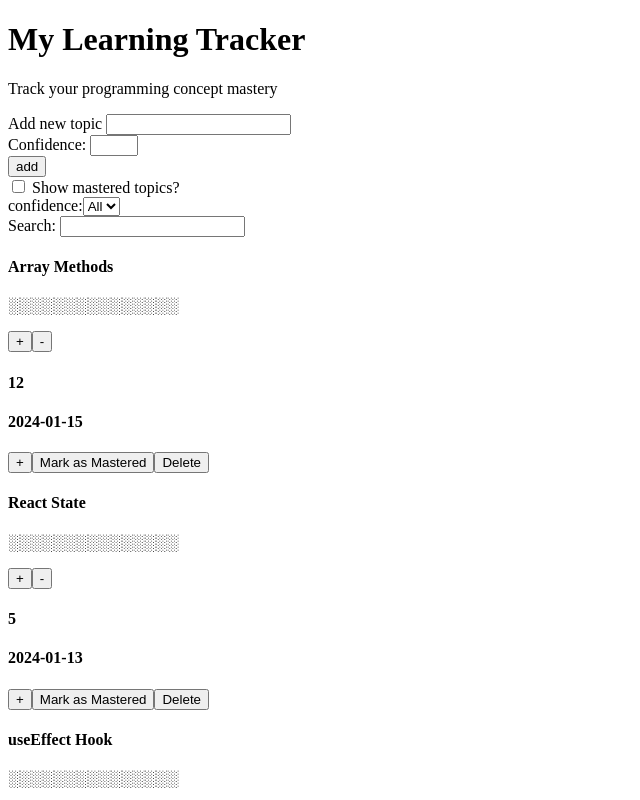
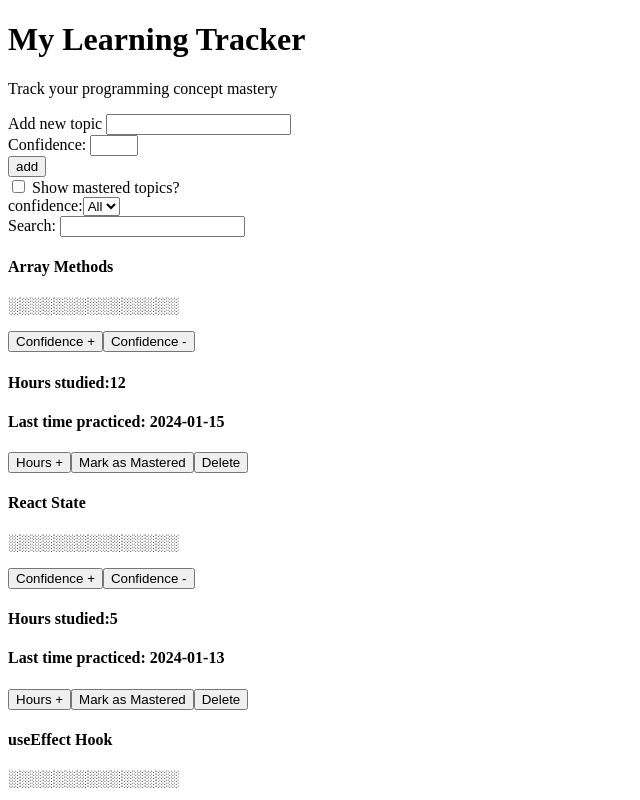
Before and after one commit to Naiel-Yohannes/Learning-Tracker, a React app in the folder Learning-tracker/: page / in a window 1280 px wide. Shown: the top 800 px of the page, without its empty margins (0-640 px from the left). Built offline with nearby package versions, Linux system fonts and the light colour scheme; the HTML template or start-up script is replaced by a standard one.

Commit message:
Adding a bit more features to the app

```diff
--- a/Learning-tracker/src/App.jsx
+++ b/Learning-tracker/src/App.jsx
@@ -45,8 +45,15 @@ function App() {
         lastPracticed: new Date().toISOString().split('T')[0]
       }
 
+      allTopic.some(e => {
+        if(e.topic === newValue.topic){
+          alert(`${newValue.topic} already exists!`)
+          newValue.topic === ''
+        } else {
+          setAllTopic(allTopic.concat(newValue))
+        }
+      })
 
-      setAllTopic(allTopic.concat(newValue))
       setConfidence(0)
       setNewTopic('')
     }
@@ -80,11 +87,34 @@ function App() {
   }
 
   const incrementConfidence = (id) => {
-    setAllTopic(allTopic.map(e => e.id === id && e.confidence < 5 ? {...e, confidence: e.confidence + 1} : e))
+    setAllTopic(allTopic.map(e => {
+      if(e.id === id) {
+        if(e.confidence < 5){
+          return {...e, confidence: e.confidence + 1}
+        } else {
+          alert('Confidence can not go above 5')
+          return {...e, confidence: 5}
+        }
+      } else {
+        return e
+      }
+    }))
+
   }
 
   const decrementConfidence = (id) => {
-    setAllTopic(allTopic.map(e => e.id === id && e.confidence > 0 ? {...e, confidence: e.confidence - 1} : e))
+    setAllTopic(allTopic.map(e => {
+      if(e.id === id) {
+        if(e.confidence > 0){
+          return {...e, confidence: e.confidence - 1}
+        } else {
+          alert('Confidence can not go below 0')
+          return {...e, confidence: 0}
+        }
+      } else {
+        return e
+      }
+    }))
   }
 
   const hourChange = (id) => {
--- a/Learning-tracker/src/TopicItem.jsx
+++ b/Learning-tracker/src/TopicItem.jsx
@@ -3,12 +3,12 @@ const TopicItem = ({element, toggleOnClick, decrementConfidence, incrementConfid
         <div>
             <h4 className="topic">{element.topic}</h4>
             <p className="conf">{"███".repeat(element.confidence) + "░░░".repeat(5-element.confidence)}</p>
-            <button onClick={() => incrementConfidence(element.id)} className="btnInc">+</button>
-            <button onClick={() => decrementConfidence(element.id)} className="btnDec">-</button>
-            <h4 className="hours">{element.hoursStudied}</h4>
-            <h4 className="lastP">{element.lastPracticed} </h4>
+            <button onClick={() => incrementConfidence(element.id)} className="btnInc">Confidence +</button>
+            <button onClick={() => decrementConfidence(element.id)} className="btnDec">Confidence -</button>
+            <h4 className="hours">Hours studied:{element.hoursStudied}</h4>
+            <h4 className="lastP">Last time practiced: {element.lastPracticed} </h4>
             <div className="controls">
-                <button onClick={() => hourChange(element.id)} className="hourChange" >+</button>
+                <button onClick={() => hourChange(element.id)} className="hourChange" >Hours +</button>
                 <button onClick={toggleOnClick} className="toggle">{element.mastered ? "Mark as Unmastered" : "Mark as Mastered"}</button>
                 <button onClick={() => remove(element.id, element.topic)} className="delete">Delete</button>
             </div>
```
